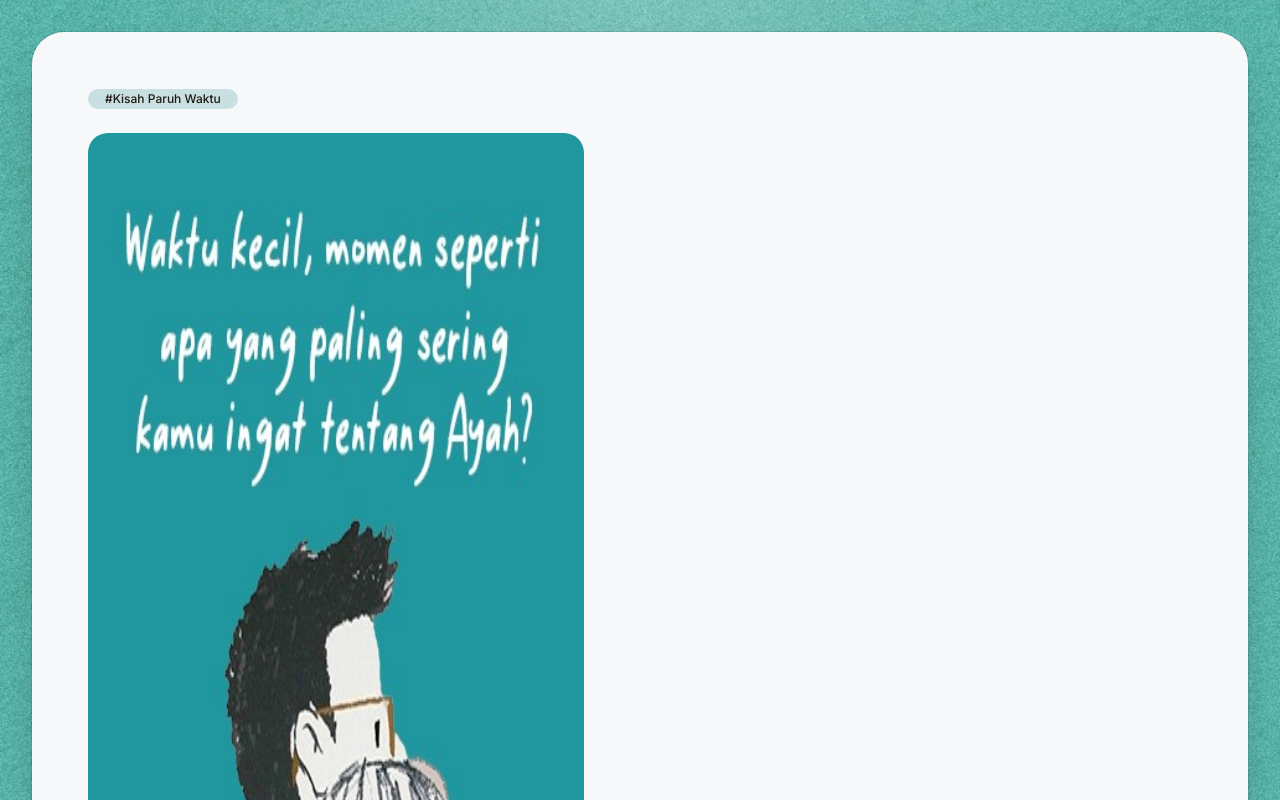
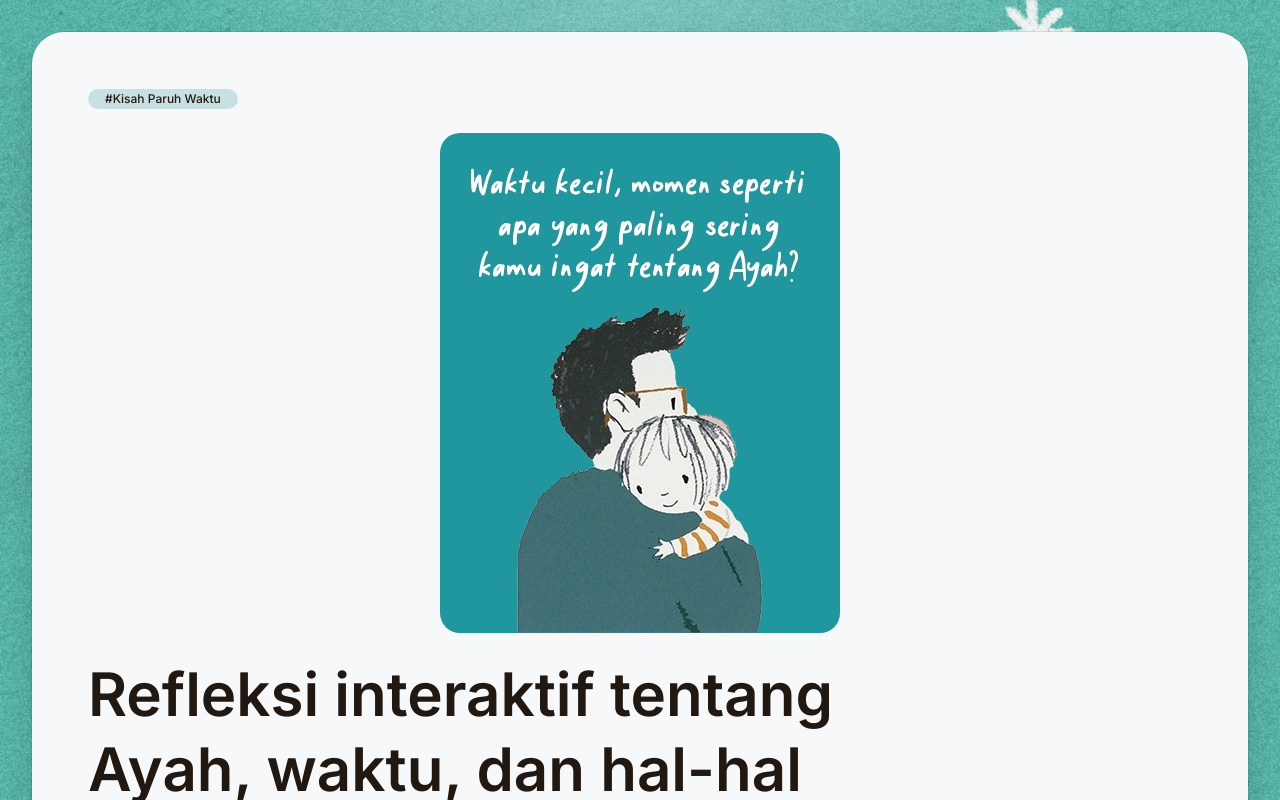
Before and after one commit to irfanbagir/Kisah-Paruh-Waktu, a Next.js app: page / in a window 1280 px wide. Shown: the top 800 px of the page. Built offline with nearby package versions, Linux system fonts and the light colour scheme.

Commit message:
Draft 8 -- intro page

```diff
--- a/app/page.tsx
+++ b/app/page.tsx
@@ -409,19 +409,19 @@ const resetFlow = () => {
               className="w-full"
             >
               <Card className="overflow-hidden rounded-[2rem] border-[#82BCBF] bg-[#F6F8FA] shadow-2xl backdrop-blur">
-                <div className="grid lg:grid-cols-2">
+                <div className="grid lg:grid-cols-1">
                   <div className="flex flex-col justify-between p-8 md:p-12 lg:p-14">
                     <div className="space-y-6">
                       <Badge className="w-fit rounded-full bg-[#82BCBF]/40 px-4 py-1 text-[#211911] hover:bg-[#82BCBF]/40">
                         #Kisah Paruh Waktu
                       </Badge>
 
-                  <div className="mx-auto w-full overflow-hidden rounded-xl md:h-80 lg:h-full">
+                  <div className="mx-auto w-full overflow-hidden rounded-xl  h-max-content">
           <img
             src="/images/interlude1.jpeg"
             style={{  borderRadius: "20px" }}
-            alt="Interlude 1"
-            className="h-full  mx-auto"
+            alt="Intro Image"
+            className="mx-auto"
           />
         </div>
 
```
